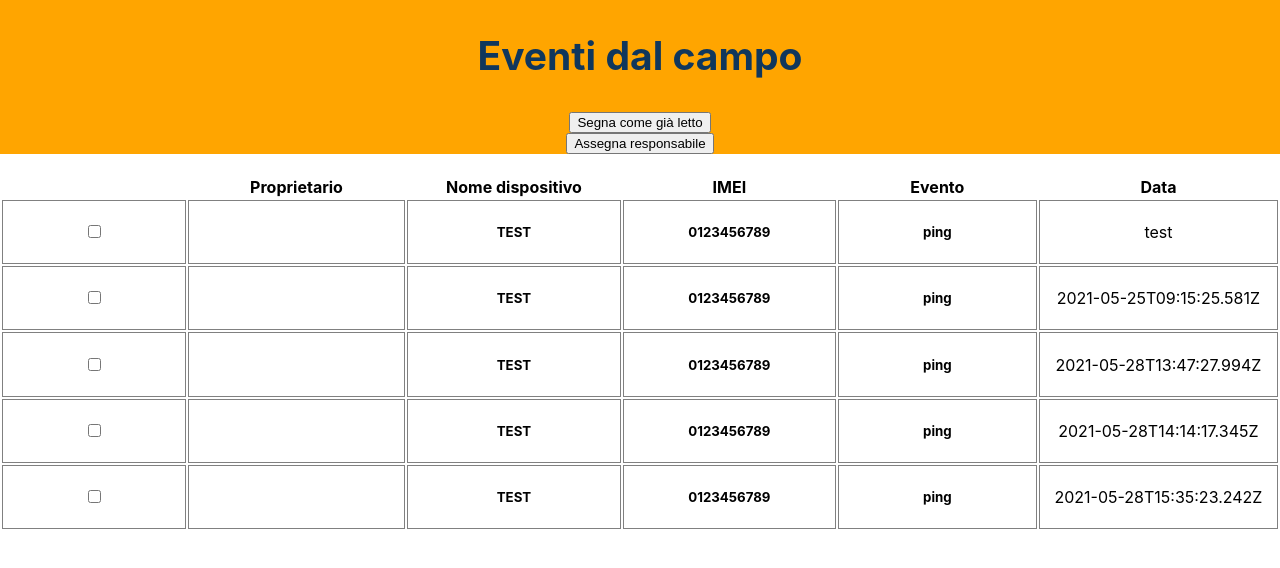
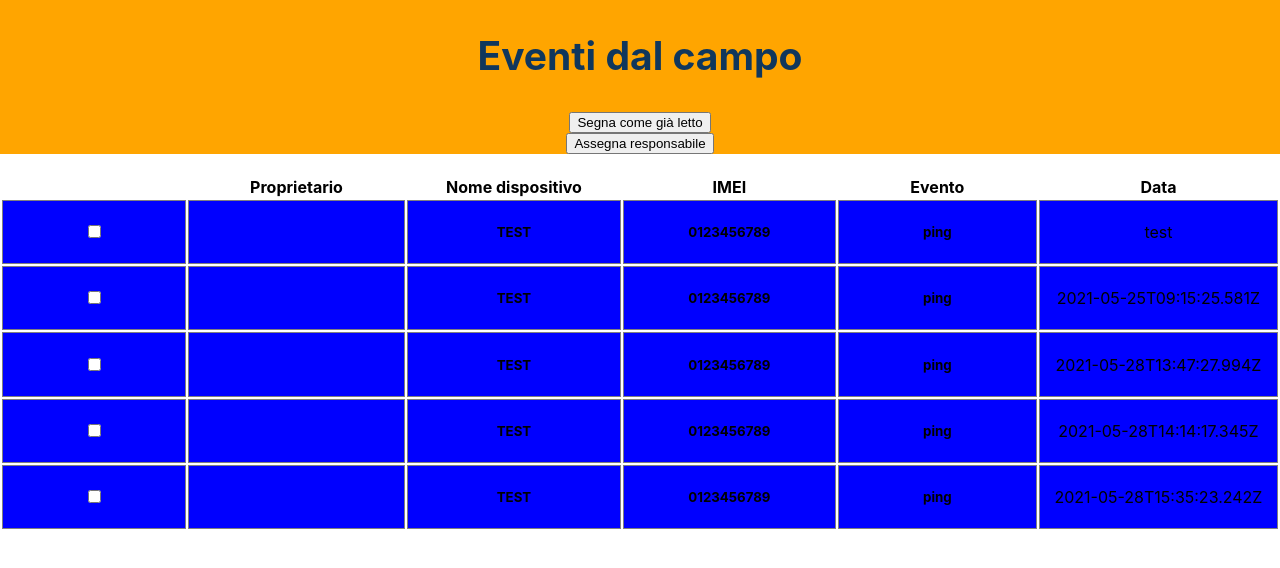
Before and after one commit to marcotabaro/react-express-events, a React (Create React App) app: page / in a window 1280 px wide. Shown: the top 568 px of the page. Built offline with nearby package versions, Linux system fonts and the light colour scheme.

Commit message:
passed style ternary operator

```diff
--- a/src/Events.js
+++ b/src/Events.js
@@ -24,7 +24,7 @@ export class Events extends React.Component {
               <tbody>
                 {eventData.map((data, key) => {
                 return (
-                      <TableRow style={this.props.key === this.props.id ? {backgroundColor: "red"} : {backgroundColor: "blue"}}
+                      <TableRow
                       handleInputChange={this.handleInputChange}
                       checked={this.state.checked}
                       key={key}
@@ -79,7 +79,7 @@ class TableRow extends React.Component {
     this.props.handleInputChange()
   }
   render () {
-    return <tr>
+    return <tr style={this.props.key === this.props.id ? {backgroundColor: "red"} : {backgroundColor: "blue"}}>
     <td>
       <input type="checkbox" onChange={this.handleInputChange} value={this.props.checked} id={this.props.id}></input>
     </td>
```
